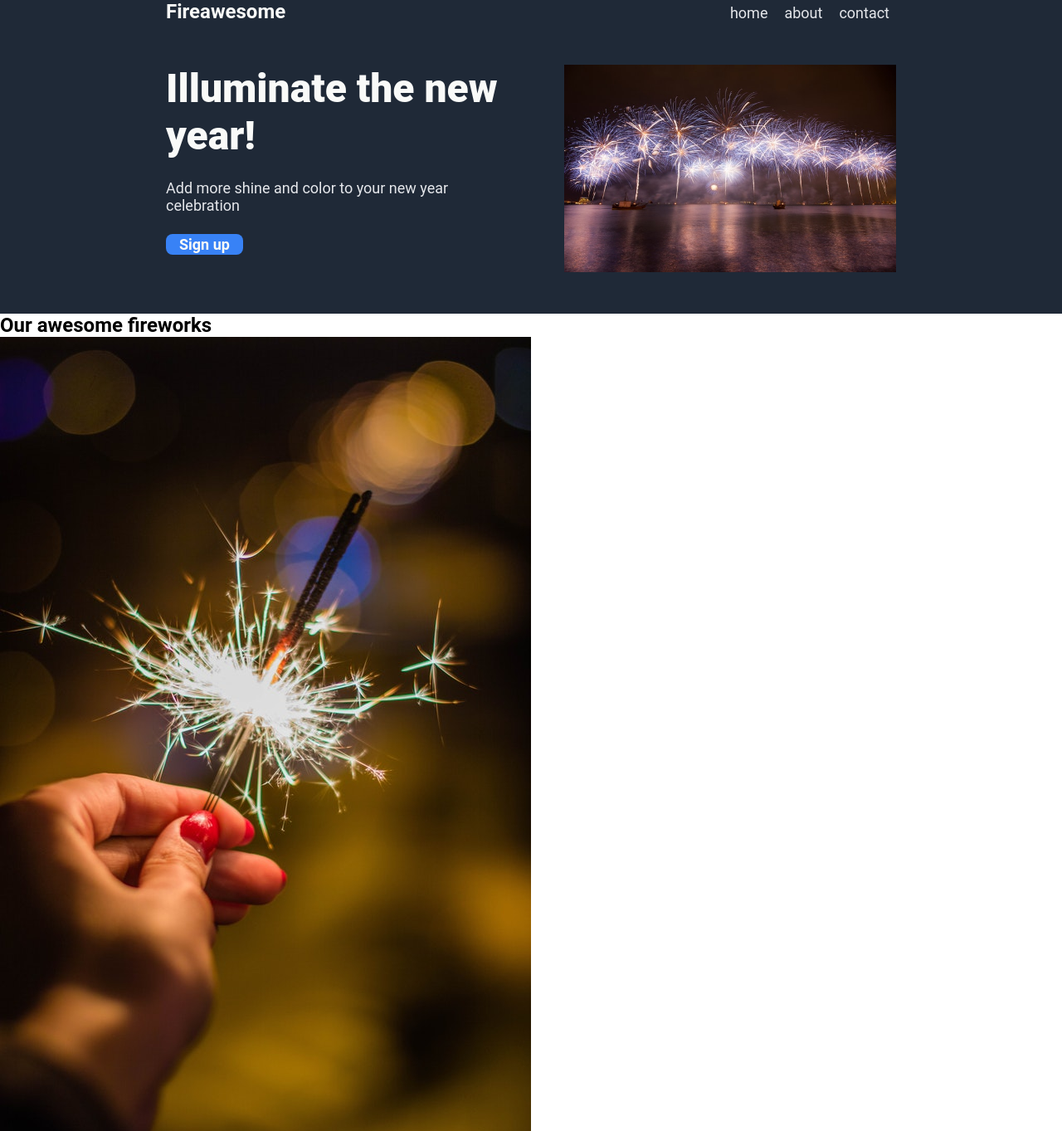
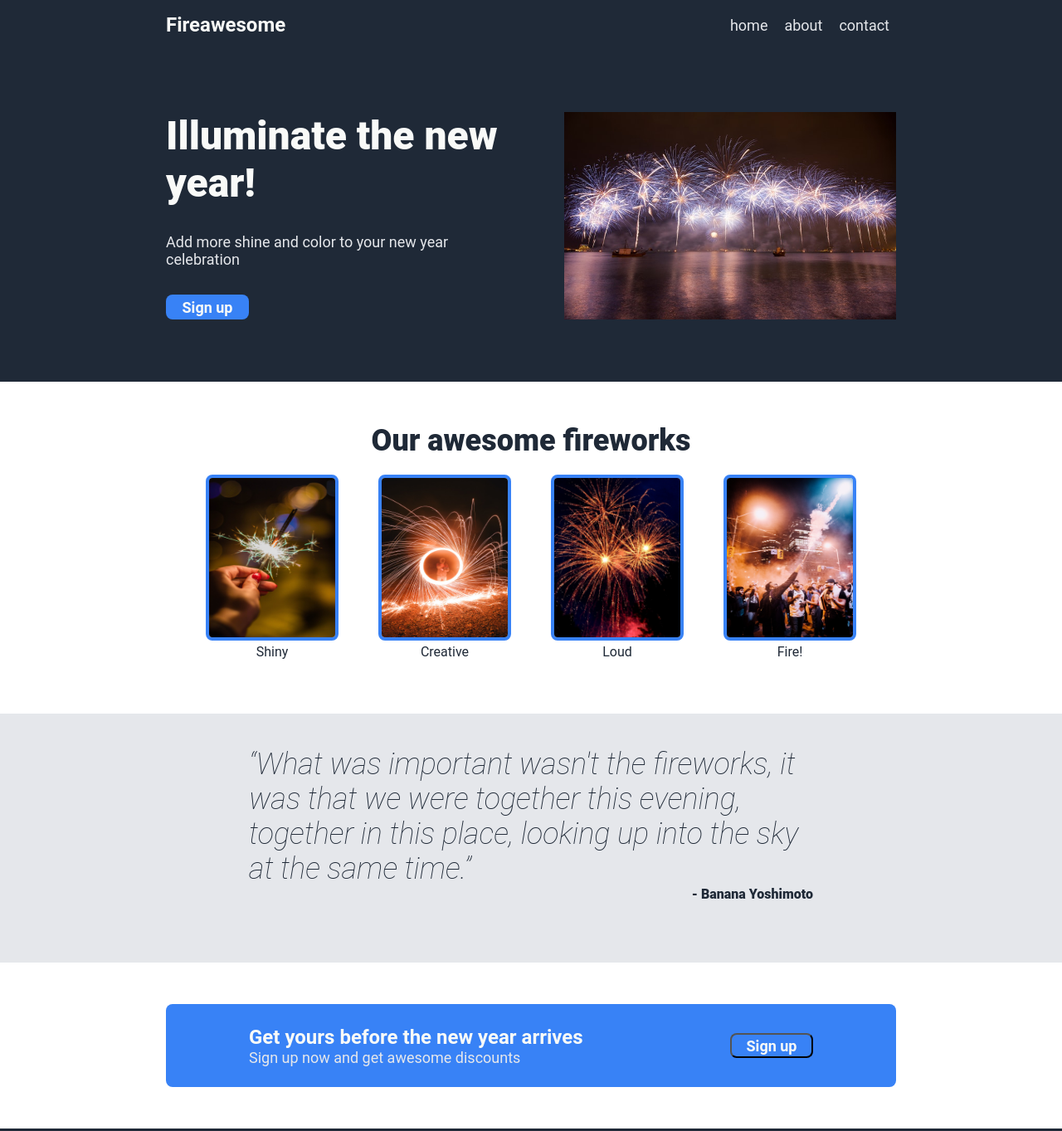
Before and after one commit to richardd1634/odin-landing-page, a plain HTML site: page index.html in a window 1280 px wide. Shown: the top 1363 px of the page at 83% size. Drawn offline with Linux system fonts and the light colour scheme.

Commit message:
Add final styling
Add final styles in the styles.css file, some corrections in the index.html and readme.md files.

```diff
--- a/css/style.css
+++ b/css/style.css
@@ -1,50 +1,127 @@
-* {
-  margin: 0;
-  padding: 0;
-  font-family: Roboto, Calibri, "sans serif"
+/* || GENERAL STYLING */
+
+  button {
+    font-weight: 700;
+    height: 30px;
+    padding: 2px 16px;
+    width: 100px;
   }
+
+  a {
+    text-decoration: none;
+  }
+
+/* || COLOR STYLING */
 
   #header,
   #footer,
-.hero {
+  .hero-container {
     background: #1F2937;
-  display: flex;
-  padding: 0 200px;
   }
 
-#header,
-.hero {
-  justify-content: space-between;
+  .action-container,
+  button {
+    background: #3882F6;
+  }
+
+  .quote-container {
+    background: #E5E7EB;
+  }
+
+  .header-link,
+  .hero-text,
+  .action-text,
+  .footer-text {
+    color: #E5E7EB;
   }
 
   .header-logo,
   .hero-title,
+  .action-title,
   button {
     color: #F9FAF8;
   }
 
+  .info-title,
+  .card-text,
+  .quote-container {
+    color: #1F2937;
+  }
+
+/* || FONT STYLING */
+
+  * {
+  font-family: roboto, calibri, "sans serif"
+  }
+
+  .info-title,
+  .quote-text {
+    font-size: 36px;
+  }
+
   .header-link,
   .hero-text,
-.footer-text {
-  color: #E5E7EB;
+  .action-text,
+  button {
     font-size: 18px;
   }
 
-.header-logo {
+  .hero-title {
+    font-size: 48px;
+  }
+
+  .header-logo,
+  .action-title {
     font-size: 24px;
   }
 
-#header {
-  align-items: baseline;
+  .hero-title,
+  .info-title,
+  #quote-author {
+    font-weight: 900;
   }
 
-.header-link {
-  padding: 0 8px;
+  .quote-text {
+    font-style: italic;
+    font-weight: 100;
   }
 
-.hero {
-  align-items: center;
-  height: 350px;
+  .info-container {
+    text-align: center;
+  }
+
+  #quote-author {
+    text-align: right;
+  }
+
+/* || BOX STYLING */
+
+  * {
+    box-sizing: border-box;
+    margin: 0;
+    padding: 0;
+  }
+
+  #header,
+  #footer {
+    min-height: 60px;
+  }
+
+  .hero-container,
+  .info-container {
+    min-height: 400px;
+  }
+
+  .quote-container {
+    min-height: 300px;
+  }
+
+  .action-section {
+    min-height: 200px;
+  }
+
+  .action-container {
+    min-height: 100px;
   }
 
   .hero-info,
@@ -53,32 +130,83 @@ button {
     width: 400px;
   }
 
-.hero-title,
-.hero-text {
-  margin-bottom: 24px;
+  .card-img {
+    border: 4px solid #3882F6;
+    height: 200px;
+    width: 160px;
   }
 
-.hero-title {
-  font-size: 48px;
-  font-weight: 900;
+  .info-title {
+    margin-bottom: 20px;
+  }
+
+  #header,
+  .hero-container,
+  .footer-text {
+    padding: 0 200px;
+  }
+
+  .quote-container {
+    padding: 40px 300px;
+  }
+
+  .info-container,
+  .action-section {
+    padding: 50px 200px;
+  }
+
+  .action-container {
+    padding: 0 100px;
+  }
+
+  .header-link {
+    padding: 0 8px;
+  }
+
+  button,
+  .card-img,
+  .action-container {
+    border-radius: 8px;
   }
 
   .hero-btn {
     border: none;
   }
 
-a {
-  text-decoration: none;
+/* || FLEX STYLING */
+
+  #header,
+  #footer,
+  .hero-container,
+  .hero-info,
+  .card-container,
+  .action-container {
+    display: flex;
   }
 
-button,
-.action-call {
-  background: #3882F6;
+  #footer {
+    justify-content: center;
   }
 
-button {
-  padding: 2px 16px;
-  border-radius: 8px;
-  font-size: 18px;
-  font-weight: 700;
+  #header,
+  .hero-container,
+  .hero-info,
+  .action-container {
+    justify-content: space-between;
   }
+
+  .card-container {
+    justify-content: space-evenly;
+  }
+
+  #header,
+  #footer,
+  .hero-container,
+  .card-container,
+  .action-container {
+    align-items: center;
+  }
+
+  .hero-info {
+    flex-direction: column;
+  }
--- a/index.html
+++ b/index.html
@@ -16,8 +16,9 @@
       <a href="" class="header-link">contact</a>
     </nav>
   </header>
-  <main id="container">
-    <section class="hero">
+
+  <main id="main-container">
+    <section class="hero-container">
       <article class="hero-info">
         <h1 class="hero-title">Illuminate the new year!</h1>
         <p class="hero-text">Add more shine and color to your new year celebration</p>
@@ -25,7 +26,8 @@
       </article>
       <img src="./img/pexels-sajjad-naqvi-9892284.jpg" alt="fireworks1" class="hero-img">
     </section>
-    <section class="info">
+
+    <section class="info-container">
       <h2 class="info-title">Our awesome fireworks</h2>
       <section class="card-container">
         <article class="card">
@@ -42,22 +44,27 @@
         </article>
         <article class="card">
           <img src="./img/pexels-harrison-haines-2834154.jpg" alt="firework5" class="card-img">
-          <p class="card-text">Easy to use</p>
+          <p class="card-text">Fire!</p>
         </article>
       </section>
     </section>
-    <section class="quote">
+
+    <section class="quote-container">
       <p class="quote-text"><q>What was important wasn't the fireworks, it was that we were together this evening, together in this place, looking up into the sky at the same time.</q></p>
-      <cite id="quote-author">Banana Yoshimoto</cite>
+      <p id="quote-author">- Banana Yoshimoto</p>
     </section>
-    <section class="action-call">
-      <article class="action-info">
-        <h4 class="action-title">Get yours before the new year arrives</h4>
-        <p class="action-text">Sign up now and get awesome discounts</p>
+
+    <section class="action-section">
+      <article class="action-container">
+        <article class="action-info">
+          <h4 class="action-title">Get yours before the new year arrives</h4>
+          <p class="action-text">Sign up now and get awesome discounts</p>
+        </article>
+        <button type="submit" class="action-btn">Sign up</button>
       </article>
-      <button type="submit" class="action-btn">Sign up</button>
     </section>
   </main>
+
   <footer id="footer">
     <p class="footer-text">Copyright &copy; @richardd1634 for The Odin Project 2021</p>
   </footer>
```
Also changed, not shown: 1 other file. Lines whose indentation alone changed are shown as unchanged.
